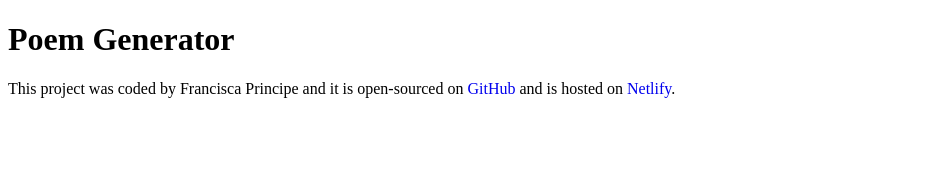
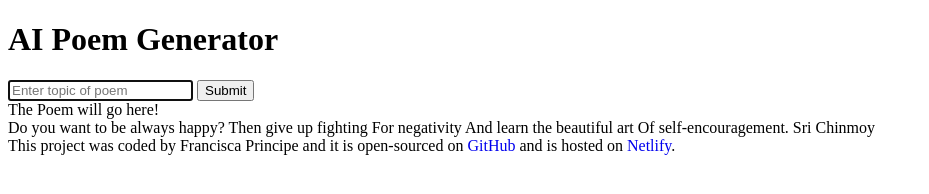
Before and after one commit to franprincipe/poems-generator, a plain HTML site: page index.html in a window 1280 px wide. Shown: the whole page, without its empty margins (0-929 px from the left). Drawn offline with Linux system fonts and the light colour scheme.

Commit message:
Added basic html structure for poem generator.

```diff
--- a/index.html
+++ b/index.html
@@ -8,6 +8,40 @@
     <title>AI Poem Generator</title>
 </head>
 <body>
-    <h1>Poem Generator</h1>
-    <footer>This project was coded by Francisca Principe and it is open-sourced on<a href="https://github.com/franprincipe/poems-generator" target="_blank">  GitHub</a> and is hosted on <a href="https://chimerical-banoffee-5f90bb.netlify.app/" target="_blank">Netlify</a>.</footer>
+<header>
+    <h1>AI Poem Generator</h1>
+</header>
+<main>
+    <form>
+        <input
+        type="text"
+        placeholder="Enter topic of poem"
+        autofocus
+        required
+        autocomplete="off"
+        />
+        <input
+        type="submit"/>
+    </form>
+    <div>
+        The Poem will go here!
+        <br />
+Do you want to be always happy?
+Then give up fighting
+For negativity
+And learn the beautiful art
+Of self-encouragement.
+
+Sri Chinmoy
+    </div>
+</main>
+<footer>This project was coded by Francisca Principe and it is open-sourced on
+    <a
+    href="https://github.com/franprincipe/poems-generator"
+    target="_blank">  GitHub
+    </a> and is hosted on
+    <a
+    href="https://chimerical-banoffee-5f90bb.netlify.app/"
+    target="_blank">Netlify</a>.
+</footer>
 </html
```
